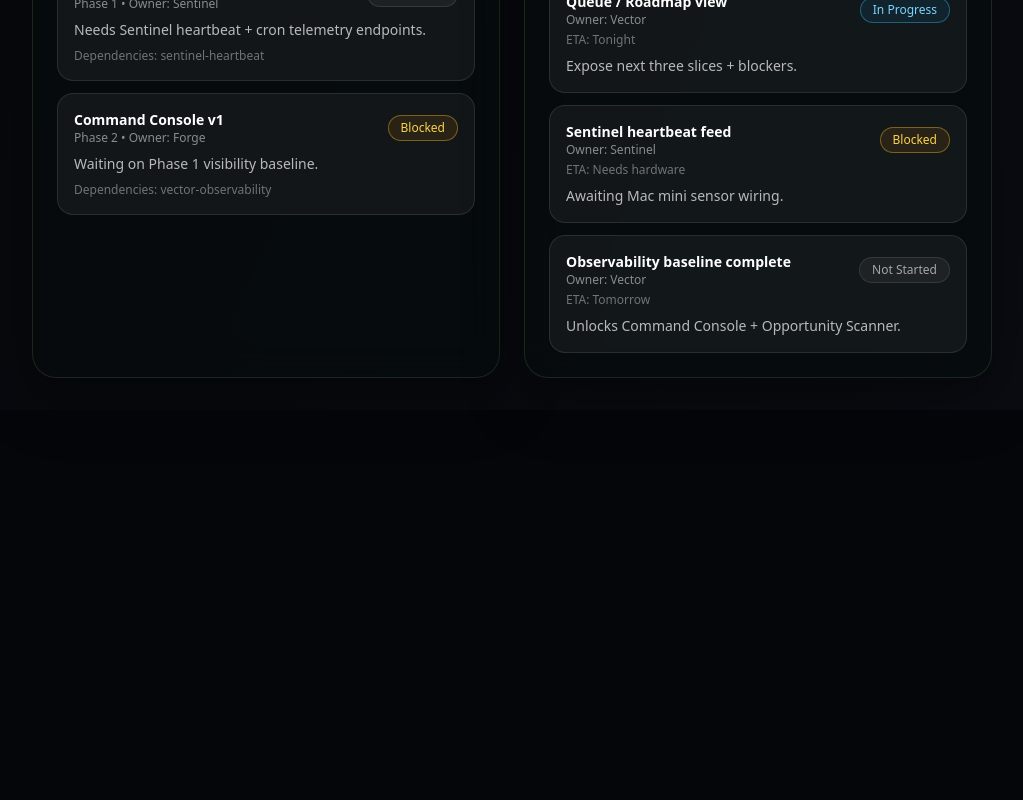
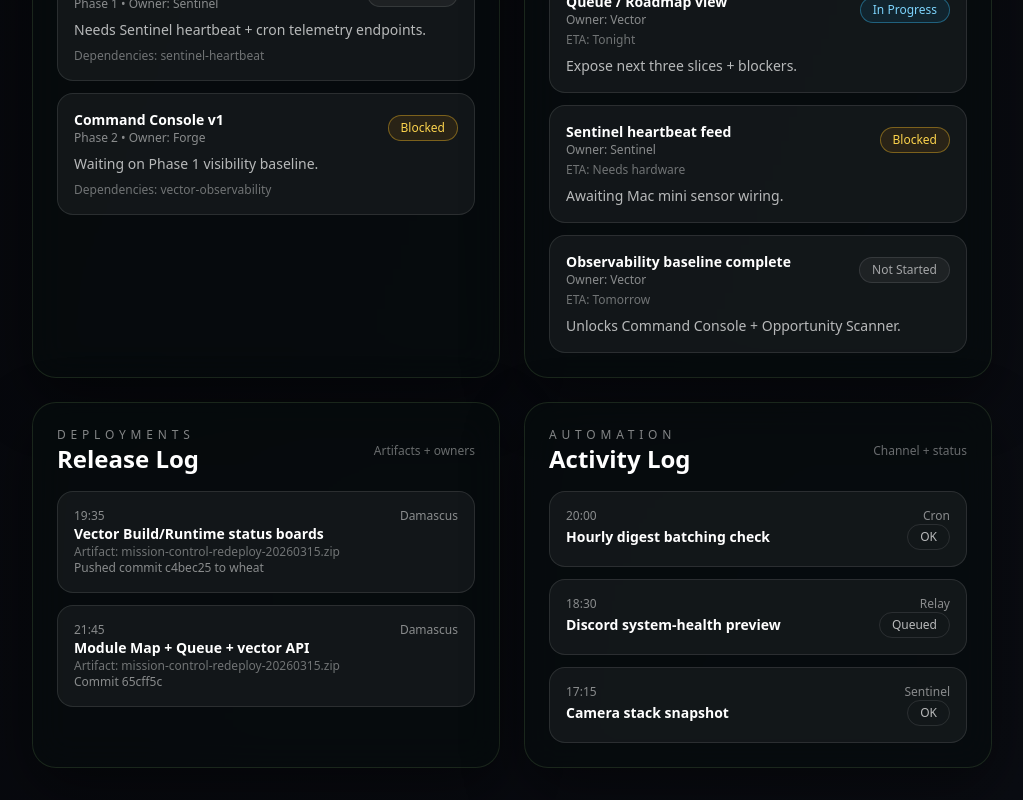
Before and after one commit to DamascusV2/mission-control-V2, a Next.js app: page / in a window 1280 px wide. Shown: the part 1922-2722 px from the top of the page, without its empty margins (256-1279 px from the left). Before the commit the page ends 2332 px from the top, so only its background shows below. Built offline with nearby package versions, Linux system fonts and the light colour scheme.

Commit message:
Add deployment log + automation feed

```diff
--- /dev/null
+++ b/src/app/api/deployments/route.ts
@@ -0,0 +1,7 @@
+import { NextResponse } from "next/server";
+import { loadDeployments } from "../../../lib/data";
+
+export async function GET() {
+  const payload = loadDeployments();
+  return NextResponse.json(payload, { status: 200 });
+}
--- a/src/app/page.tsx
+++ b/src/app/page.tsx
@@ -1,5 +1,5 @@
-import { loadStatus, loadVector } from "../lib/data";
-import type { ModuleMapEntry, ModuleState, ModuleStatus, QueueItem, StatusPayload, VectorPayload } from "../types/mission-control";
+import { loadDeployments, loadStatus, loadVector } from "../lib/data";
+import type { AutomationEvent, DeployPayload, DeploymentEntry, ModuleMapEntry, ModuleState, ModuleStatus, QueueItem, StatusPayload, VectorPayload } from "../types/mission-control";
 
 const highlights = [
   { label: "Operational Tempo", value: "Green", detail: "6 active tracks" },
@@ -86,6 +86,7 @@ function ModuleMapPanel({ entries }: { entries: ModuleMapEntry[] }) {
   );
 }
 
+
 function QueuePanel({ items }: { items: QueueItem[] }) {
   return (
     <div className="glass-card rounded-3xl border border-white/10 p-6 space-y-4">
@@ -117,9 +118,66 @@ function QueuePanel({ items }: { items: QueueItem[] }) {
   );
 }
 
+function DeploymentPanel({ releases }: { releases: DeploymentEntry[] }) {
+  return (
+    <div className="glass-card rounded-3xl border border-white/10 p-6 space-y-4">
+      <div className="flex items-center justify-between">
+        <div>
+          <p className="text-xs uppercase tracking-[0.4em] text-white/50">Deployments</p>
+          <h3 className="text-2xl font-semibold">Release Log</h3>
+        </div>
+        <span className="text-xs text-white/40">Artifacts + owners</span>
+      </div>
+      <div className="space-y-3">
+        {releases.map((release) => (
+          <div key={release.id} className="rounded-2xl border border-white/10 bg-white/5 p-4">
+            <div className="flex items-center justify-between text-xs text-white/50">
+              <span>{formatTime(release.timestamp)}</span>
+              <span>{release.owner}</span>
+            </div>
+            <p className="text-sm font-semibold text-white">{release.summary}</p>
+            {release.artifact && <p className="text-xs text-white/40">Artifact: {release.artifact}</p>}
+            {release.notes && <p className="text-xs text-white/50">{release.notes}</p>}
+          </div>
+        ))}
+      </div>
+    </div>
+  );
+}
+
+function AutomationPanel({ events }: { events: AutomationEvent[] }) {
+  return (
+    <div className="glass-card rounded-3xl border border-white/10 p-6 space-y-4">
+      <div className="flex items-center justify-between">
+        <div>
+          <p className="text-xs uppercase tracking-[0.4em] text-white/50">Automation</p>
+          <h3 className="text-2xl font-semibold">Activity Log</h3>
+        </div>
+        <span className="text-xs text-white/40">Channel + status</span>
+      </div>
+      <div className="space-y-3">
+        {events.map((event) => (
+          <div key={event.id} className="rounded-2xl border border-white/10 bg-white/5 p-4">
+            <div className="flex items-center justify-between text-xs text-white/50">
+              <span>{formatTime(event.timestamp)}</span>
+              <span>{event.channel}</span>
+            </div>
+            <div className="flex items-center justify-between">
+              <p className="text-sm font-semibold text-white">{event.summary}</p>
+              <span className="text-xs px-3 py-1 rounded-full border border-white/10 text-white/70">{event.status}</span>
+            </div>
+          </div>
+        ))}
+      </div>
+    </div>
+  );
+}
+
+
 export default function Page() {
   const status = loadStatus() as StatusPayload;
   const vector = loadVector() as VectorPayload;
+  const deployments = loadDeployments() as DeployPayload;
   const activity = status.activity;
 
   return (
@@ -199,6 +257,11 @@ export default function Page() {
         <ModuleMapPanel entries={vector.map} />
         <QueuePanel items={vector.queue} />
       </div>
+
+      <div className="grid gap-6 lg:grid-cols-2">
+        <DeploymentPanel releases={deployments.releases} />
+        <AutomationPanel events={deployments.automation} />
+      </div>
     </div>
   );
 }
--- /dev/null
+++ b/src/data/mission-control/deployments.json
@@ -0,0 +1,43 @@
+{
+  "releases": [
+    {
+      "id": "rel-20260315-01",
+      "timestamp": "2026-03-15T19:35:00-04:00",
+      "summary": "Vector Build/Runtime status boards",
+      "owner": "Damascus",
+      "artifact": "mission-control-redeploy-20260315.zip",
+      "notes": "Pushed commit c4bec25 to wheat"
+    },
+    {
+      "id": "rel-20260315-02",
+      "timestamp": "2026-03-15T21:45:00-04:00",
+      "summary": "Module Map + Queue + vector API",
+      "owner": "Damascus",
+      "artifact": "mission-control-redeploy-20260315.zip",
+      "notes": "Commit 65cff5c"
+    }
+  ],
+  "automation": [
+    {
+      "id": "auto-001",
+      "timestamp": "2026-03-15T20:00:00-04:00",
+      "summary": "Hourly digest batching check",
+      "channel": "Cron",
+      "status": "OK"
+    },
+    {
+      "id": "auto-002",
+      "timestamp": "2026-03-15T18:30:00-04:00",
+      "summary": "Discord system-health preview",
+      "channel": "Relay",
+      "status": "Queued"
+    },
+    {
+      "id": "auto-003",
+      "timestamp": "2026-03-15T17:15:00-04:00",
+      "summary": "Camera stack snapshot",
+      "channel": "Sentinel",
+      "status": "OK"
+    }
+  ]
+}
--- a/src/lib/data.ts
+++ b/src/lib/data.ts
@@ -32,3 +32,8 @@ export function loadVector() {
   const file = path.join(dataDir, "vector.json");
   return JSON.parse(fs.readFileSync(file, "utf8"));
 }
+
+export function loadDeployments() {
+  const file = path.join(dataDir, "deployments.json");
+  return JSON.parse(fs.readFileSync(file, "utf8"));
+}
```
Also changed, not shown: src/types/mission-control.ts (+22 -0 lines).
